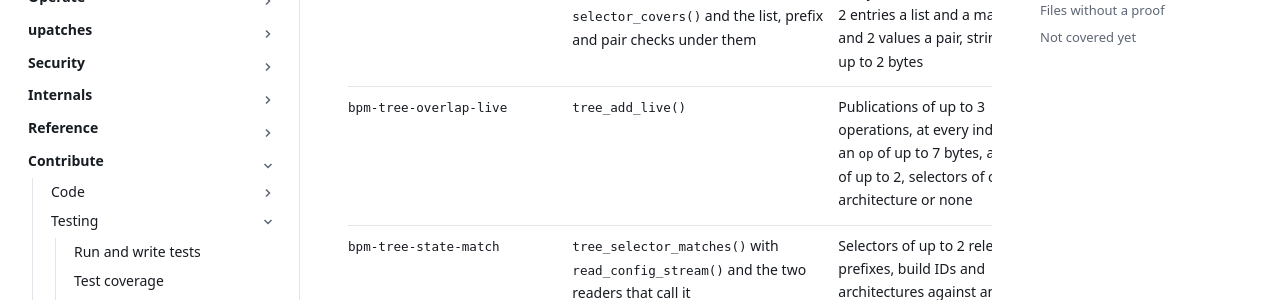
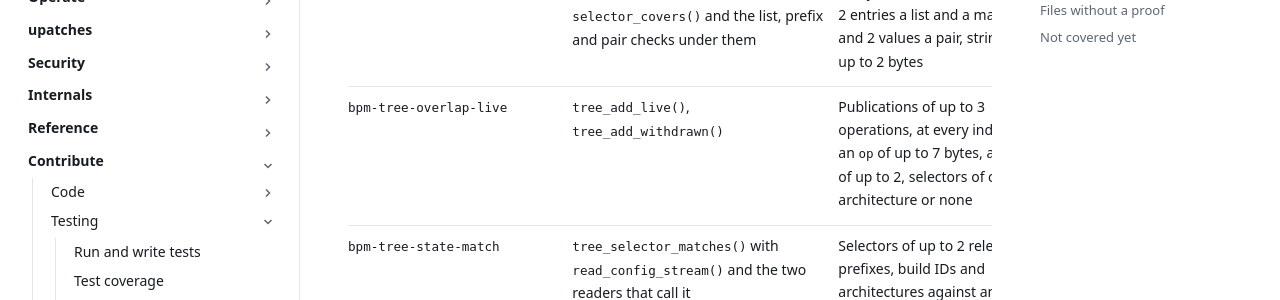
Before and after one commit to AliBashaSY/shirudo, a Sphinx documentation site: the page built from Documentation/contribute/testing/proof-coverage.rst, in a window 1280 px wide and 900 px high, scrolled down 6358 px. Shown: the part 163-463 px from the top of the window. Built offline with Sphinx 7.4.7, drawn with Linux system fonts in a browser that asks for light colours; pages that are not in the unit, such as notebooks, are missing from menus.

Commit message:
proofs: bound the loop tree_add_live() handed to tree_add_withdrawn()
The seal of tree segments moved the loop of tree_add_live() into
tree_add_withdrawn(), which the publisher also calls across segments,
and left bpm-tree-overlap-live bounding tree_add_live.0, a loop that is
gone. CBMC ignores a bound on a loop it does not have, unrolls the new
one to the default of two and fails the proof on that bound. Bound the
loop where it is, and name both functions in the proof's row.

Fixes: 136f317a4ad3 ("bpm: seal tree segments in bpm tree append")
Signed-off-by: Daniel Borkmann <daniel@iogearbox.net>

```diff
--- a/Documentation/contribute/testing/proof-coverage.rst
+++ b/Documentation/contribute/testing/proof-coverage.rst
@@ -319,7 +319,7 @@ or shorter, and "lengths 0 to 6" every input of each of those lengths.
      - The decisions of the Lean model ``Shirudo.TreeOverlap``, which
        proves them sound for what a node matches
    * - ``bpm-tree-overlap-live``
-     - ``tree_add_live()``
+     - ``tree_add_live()``, ``tree_add_withdrawn()``
      - Publications of up to 3 operations, at every index; an ``op`` of
        up to 7 bytes, an id of up to 2, selectors of one architecture or
        none
```
Also changed, not shown: 1 other file.
